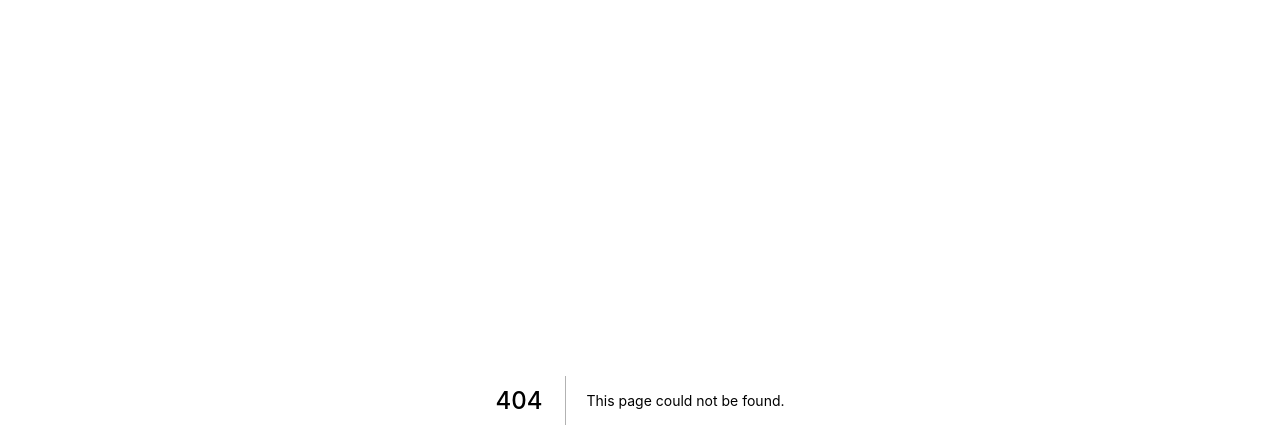
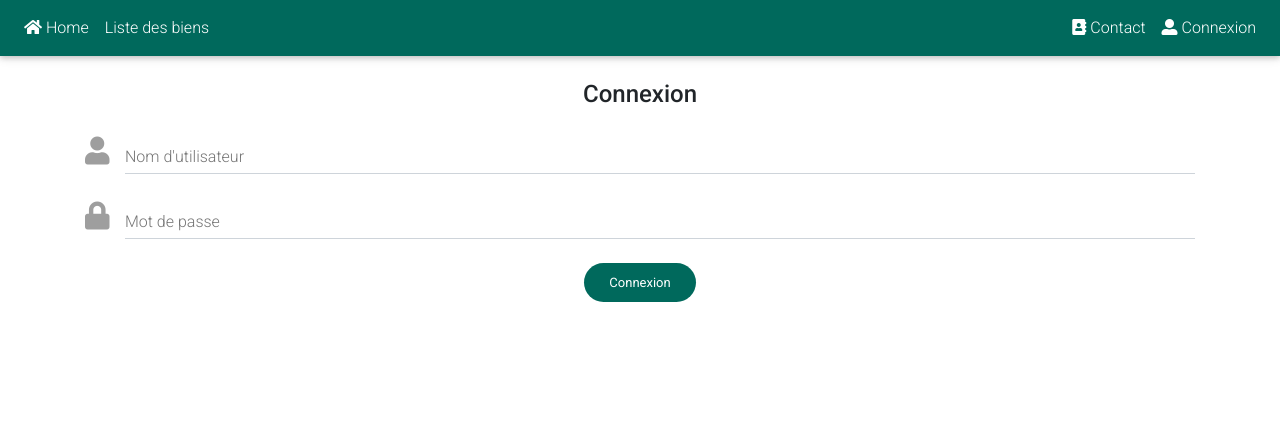
Before and after one commit to code-larry/ImmoReact, a Next.js app: page /login in a window 1280 px wide. Before the commit this address had no page. Shown: the top 448 px of the page. Built offline with nearby package versions, Linux system fonts and the light colour scheme.

Commit message:
authentication

```diff
--- /dev/null
+++ b/auth/context.js
@@ -0,0 +1,68 @@
+import React, {useState, createContext, useContext, useEffect} from 'react'
+import api from './axios'
+import Router from 'next/router'
+import {setCookie, removeCookie, getCookieFromBrowser} from './cookie'
+import jwt from 'jwt-decode'
+
+const AuthContext = createContext({});
+
+export const AuthProvider = ({children}) => {
+	const [user, setUser] = useState(null);
+	const [loading, setLoading] = useState(true);
+
+	useEffect(() => {
+		async function loadUserFromCookies(){
+			const token = getCookieFromBrowser("token");
+			if(token){
+				try{
+					api.defaults.headers.Authorization = `Bearer ${token}`
+					const userData = jwt(token);
+					const {data: user} = await api.get(`/api/user/${userData._id}`)
+					if (user) setUser(user)
+				}
+				catch(e) {
+					if(e.response.status === 401) {
+						removeCookie("token");
+						setUser(null)
+						window.alert("Session expirée. Veuillez vous reconnecter.")
+					}
+				}
+
+			}
+			setLoading(false)
+		}
+		loadUserFromCookies();
+	}, [])
+
+	const login = async(username, password) => {
+		const {data: token} = await api.post("/api/login", {
+			username,
+			password
+		})
+
+		if(token){
+			setCookie("token", token)
+			api.defaults.headers.Authorization = `Bearer ${token}`
+			const userData = jwt(token);
+			const {data: user} = await api.get(`/api/user/${userData._id}`)
+			setUser(user)
+			await Router.push("/")
+		}
+	}
+
+	const logout = () => {
+		removeCookie("token")
+		setUser(null)
+		Router.push("/")
+	}
+
+	return(
+		<AuthContext.Provider value={{isAuthenticated: !!user, user, login, logout, loading}}>
+			{children}
+		</AuthContext.Provider>
+	)
+}
+
+export default function useAuth(){
+	return useContext(AuthContext)
+}
--- /dev/null
+++ b/auth/cookie.js
@@ -0,0 +1,45 @@
+import cookie from 'js-cookie'
+
+export const setCookie = (key, value) => {
+	if(process.browser){
+		cookie.set(key, value, {
+			expires: 2,
+			path: "/"
+		})
+	}
+}
+
+export const removeCookie= (key) => {
+	if(process.browser){
+		cookie.remove(key)
+	}
+}
+
+export const getCookieFromBrowser = (key) => {
+	return cookie.get(key)
+}
+
+export const getCookieFromServer = (key, req) => {
+	if(!req.headers.cookie) {
+		return undefined;
+	}
+
+	const rawCookie = req.headers.cookie
+		.split(";")
+		.find(c => c.trim().startsWith(`${key}=`));
+
+	if(!rawCookie){
+		return undefined;
+	}
+	return rawCookie.split("=")[1];
+}
+
+export const redirectFromServer = (context) => {
+	if(context.req.headers.cookie) {
+		const token = getCookieFromServer("token", context.req);
+		if(token){
+			context.res.statusCode = 302
+			context.res.setHeader("Location", "/")
+		}
+	}
+}
--- a/components/header.js
+++ b/components/header.js
@@ -31,6 +31,15 @@
 							</a>
 						</Link>
 					</MDBNavItem>
+
+					<MDBNavItem>
+						<Link href="/login" passHref>
+							<a className="nav-link">
+								<MDBIcon icon="user-alt" className="mr-1" />
+								Connexion
+							</a>
+						</Link>
+					</MDBNavItem>
 				</MDBNavbarNav>
 			</MDBCollapse>
 		</MDBNavbar>
--- a/components/layout.js
+++ b/components/layout.js
@@ -2,10 +2,12 @@
 import {Header} from './header'
 import {Footer} from './footer'
 
-export const Layout = ({children}) => (
+export const Layout = ({children, footer}) => (
 	<>
 	<Header />
 	{children}
-	<Footer />
+	{
+		footer ? <Footer /> : false
+	}
 	</>
 )
--- a/pages/_app.js
+++ b/pages/_app.js
@@ -2,9 +2,16 @@
 import '@fortawesome/fontawesome-free/css/all.min.css';
 import 'bootstrap-css-only/css/bootstrap.min.css';
 import 'mdbreact/dist/css/mdb.css';
+import {AuthProvider} from '../auth/context'
 
 function MyApp({ Component, pageProps }) {
-  return <Component {...pageProps} />
+  return(
+	  <>
+	  <AuthProvider>
+	  	<Component {...pageProps} />
+	  </AuthProvider>
+	  </>
+  )
 }
 
 export default MyApp
--- /dev/null
+++ b/pages/login.js
@@ -0,0 +1,62 @@
+import React, {useState, useEffect} from "react";
+import { MDBContainer, MDBRow, MDBCol, MDBInput, MDBBtn } from 'mdbreact';
+import {Layout} from '../components/layout'
+import useAuth from '../auth/context'
+import {useRouter} from 'next/router'
+
+const FormPage = () => {
+
+	const [values, setValues] = useState({
+		username: '',
+		password: ''
+	})
+
+	const router = useRouter()
+
+	const {login, isAuthenticated} = useAuth()
+
+	const handleChange = (name) => e => {
+		setValues({...values, [name]: e.target.value})
+	}
+
+	const onSubmit = (e) => {
+		e.preventDefault()
+		login(values.username, values.password)
+	}
+
+return (
+	<Layout>
+		<MDBContainer>
+
+			<form onSubmit={onSubmit}>
+				<p className="h4 text-center my-4">Connexion</p>
+				<div className="grey-text">
+					<MDBInput
+					label="Nom d'utilisateur"
+					icon="user"
+					group
+					type="text"
+					name="username"
+					onChange={handleChange("username")}
+					/>
+					<MDBInput
+					label="Mot de passe"
+					icon="lock"
+					group
+					type="password"
+					name="password"
+					onChange={handleChange("password")}
+					/>
+				</div>
+				<div className="text-center">
+					<button type="submit" className="globalButton">Connexion</button>
+				</div>
+			</form>
+
+		</MDBContainer>
+	</Layout>
+
+);
+};
+
+export default FormPage;
```
Also changed, not shown: auth/adminRoutes.js (added, +19 -0 lines), auth/protectedRoutes.js (added, +16 -0 lines).
